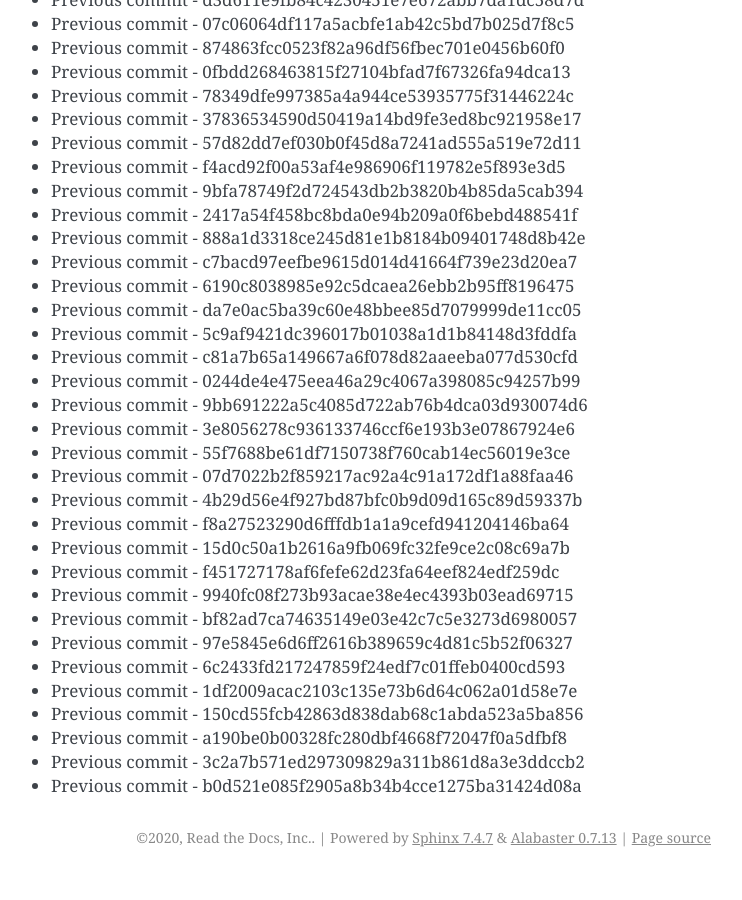
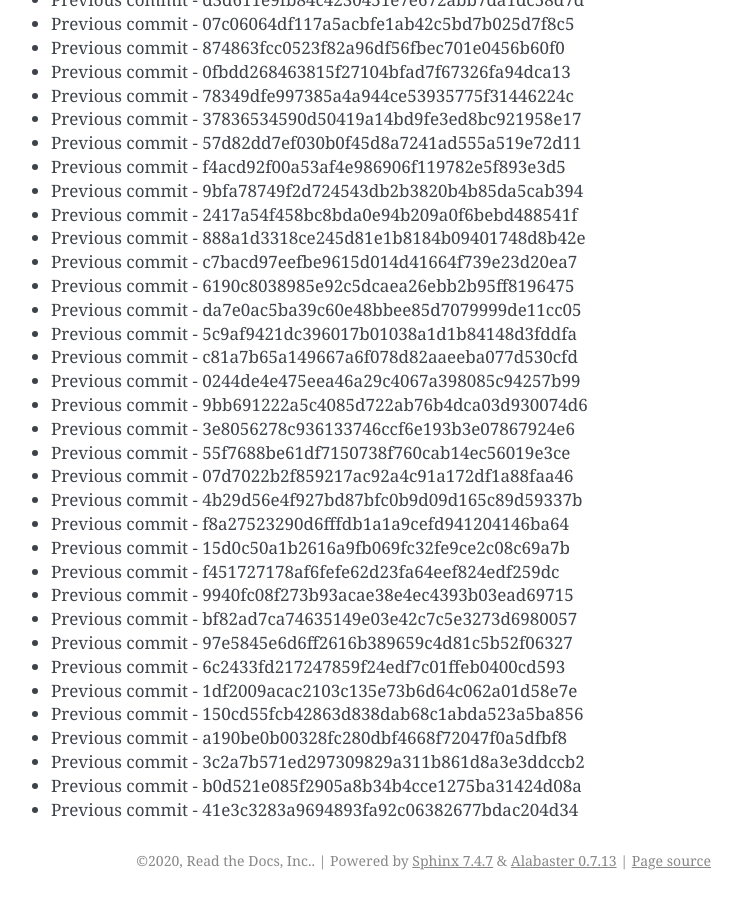
Before and after one commit to readthedocs/rtd-git-stresstest, a Sphinx documentation site: the page built from docs/updates.rst, in a window 1280 px wide and 900 px high, scrolled down 42252 px. Shown: the whole window, without its empty margins (399-1141 px from the left). Built offline with Sphinx 7.4.7, drawn with Linux system fonts in a browser that asks for light colours; before the commit the page ends 43129 px from its top, so only the background shows below that.

Commit message:
Generating commit from previous: 41e3c3283a9694893fa92c06382677bdac204d34

```diff
--- a/docs/updates.rst
+++ b/docs/updates.rst
@@ -1807,3 +1807,4 @@ It can be tested for any performance characteristics.
 * Previous commit - a190be0b00328fc280dbf4668f72047f0a5dfbf8
 * Previous commit - 3c2a7b571ed297309829a311b861d8a3e3ddccb2
 * Previous commit - b0d521e085f2905a8b34b4cce1275ba31424d08a
+* Previous commit - 41e3c3283a9694893fa92c06382677bdac204d34
```
